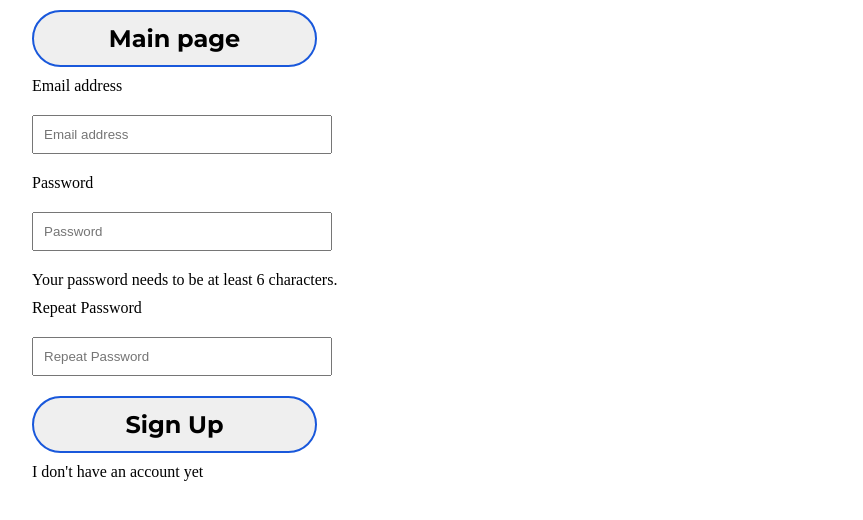
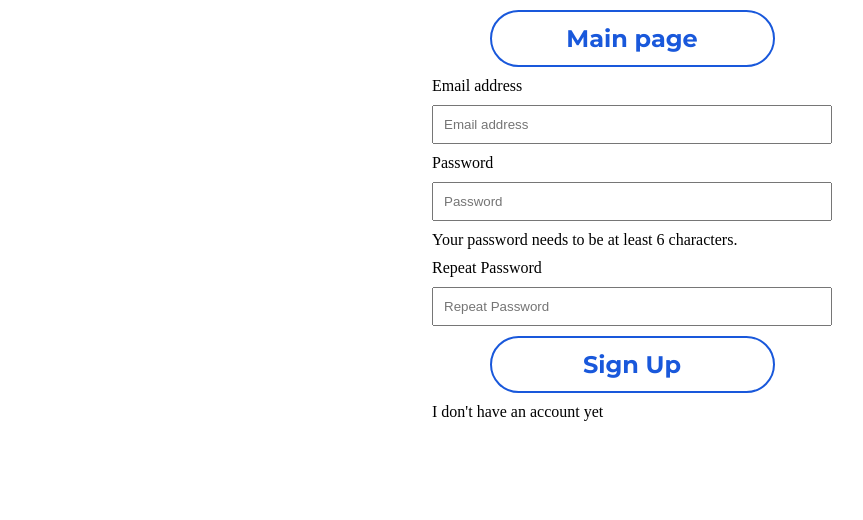
Before and after one commit to TesaloNick/Log-in-Sign-up, a plain HTML site: page index.html in a window 1280 px wide. Both pictures are taken after a click on the button "Sign Up". Shown: the whole page, without its empty margins (8-871 px from the left). Drawn offline with Linux system fonts and the light colour scheme.

Commit message:
add wrong repeat

```diff
--- a/script.js
+++ b/script.js
@@ -1,17 +1,18 @@
-const buttonSignUp = document.querySelector('.button-sign-up')
+const buttonSignUp = document.querySelector('.button-sign-up') // кнопки перехода
 const buttonLogIn = document.querySelector('.button-log-in')
 const buttonMainPage = document.querySelectorAll('.button-main-page')
-const logIn = document.querySelector('.log-in')
+
+const logIn = document.querySelector('.log-in')     // разделы сайта
 const signUp = document.querySelector('.sign-up')
 const mainPage = document.querySelector('.main-page')
 
-const adressRegistration = document.querySelector('.adress-registration')
+const adressRegistration = document.querySelector('.adress-registration')   // поля ввода данных
 const passwordRegistration = document.querySelector('.password-registration')
 const passwordRegistrationRepeat = document.querySelector('.password-registration-repeat')
 const adressLogIn = document.querySelector('.adress-log-in')
 const passwordLogIn = document.querySelector('.password-log-in')
 
-const sendRegistration = document.querySelector('.send-registration')
+const sendRegistration = document.querySelector('.send-registration')   // кнопки отправки данных
 const sendLogIn = document.querySelector('.send-log-in')
 
 let arrFormRegistration = []
@@ -21,7 +22,6 @@ const Site = function() {
         mainPage.style.display = 'block'
         signUp.style.display = 'none'
         logIn.style.display = 'none'
-        // const self=this
         buttonLogIn.addEventListener('click', self.showAuthPage)
         buttonSignUp.addEventListener('click', self.showRegistrationPage)
     }
@@ -29,27 +29,32 @@ const Site = function() {
         mainPage.style.display = 'none'
         signUp.style.display = 'block'
         logIn.style.display = 'none'
-        // const self=this
         buttonMainPage[1].addEventListener('click', self.showMainPage)
         sendRegistration.addEventListener('click', self.registration)
-        // debugger
-        // adressRegistration.value = ''
-        //     passwordRegistration.value = ''
-        //     passwordRegistrationRepeat.value = ''
-        buttonMainPage[1].removeEventListener('click', self.registration)
     }
     this.showAuthPage = function() {
         mainPage.style.display = 'none'
         signUp.style.display = 'none'
         logIn.style.display = 'block'
-        // const self=this
         buttonMainPage[0].addEventListener('click', self.showMainPage)
         sendLogIn.addEventListener('click', self.login)
-
     }
     this.registration = function() {
         const user = {email: adressRegistration.value, password: passwordRegistration.value, repeatPassword: passwordRegistrationRepeat.value}
-        arrFormRegistration.push(user)
+
+        if (passwordRegistration.value !== passwordRegistrationRepeat.value) {
+                let wrongRepeatPassword = document.createElement('p')       // строка об ошибке повторного пароля
+                wrongRepeatPassword.innerHTML = 'Ва второй пароль не совпал с первым'
+                wrongRepeatPassword.style.color = 'red'
+                wrongRepeatPassword.classList.add('wrong-repeat-password')
+            if (!(signUp.contains(document.querySelector('.wrong-repeat-password')))) {
+                sendRegistration.insertAdjacentElement('beforebegin', wrongRepeatPassword)
+            }
+        } else {
+            sendRegistration.previousElementSibling.remove()
+            arrFormRegistration.push(user)
+
+        }
         console.log(arrFormRegistration);
     }
     this.login = function() {
--- a/style.css
+++ b/style.css
@@ -6,28 +6,48 @@
 .container{
     max-width: 1200px;
     margin: auto;
+    height: 100vh;
+    overflow: auto;
 }
 
 button{
+    cursor: pointer;
     width: 285px;
     font-family: Montserrat;
     font-weight: bold;
     font-size: 24px;
+    color: #1958DB;
     line-height: 29px;
     padding: 12px 0;
     border-radius: 30px;
     border: solid #1958DB 2px;
     display: block;
-    margin: 10px 0;
+    margin: 10px auto;
+    background-color: white;
+}
+button:hover{
+    background-color: #1958DB;
+    color: white;
+    transition: 0.5s;
+    font-size: 26px;
+    transform: scale(1.05);
+
 }
 input{
+    display: block;
     padding: 10px;
-    width: 300px;
+    width: 400px;
     margin: 10px 0;
 }
 p{
+    display: block;
     margin: 10px 0;
 }
 .sign-up, .log-in{
     display: none;
 }
+.main-page, .log-in, .sign-up{
+    width: 400px;
+    margin: auto;
+
+}
```
Also changed, not shown: index.html (+2 -1 lines).
